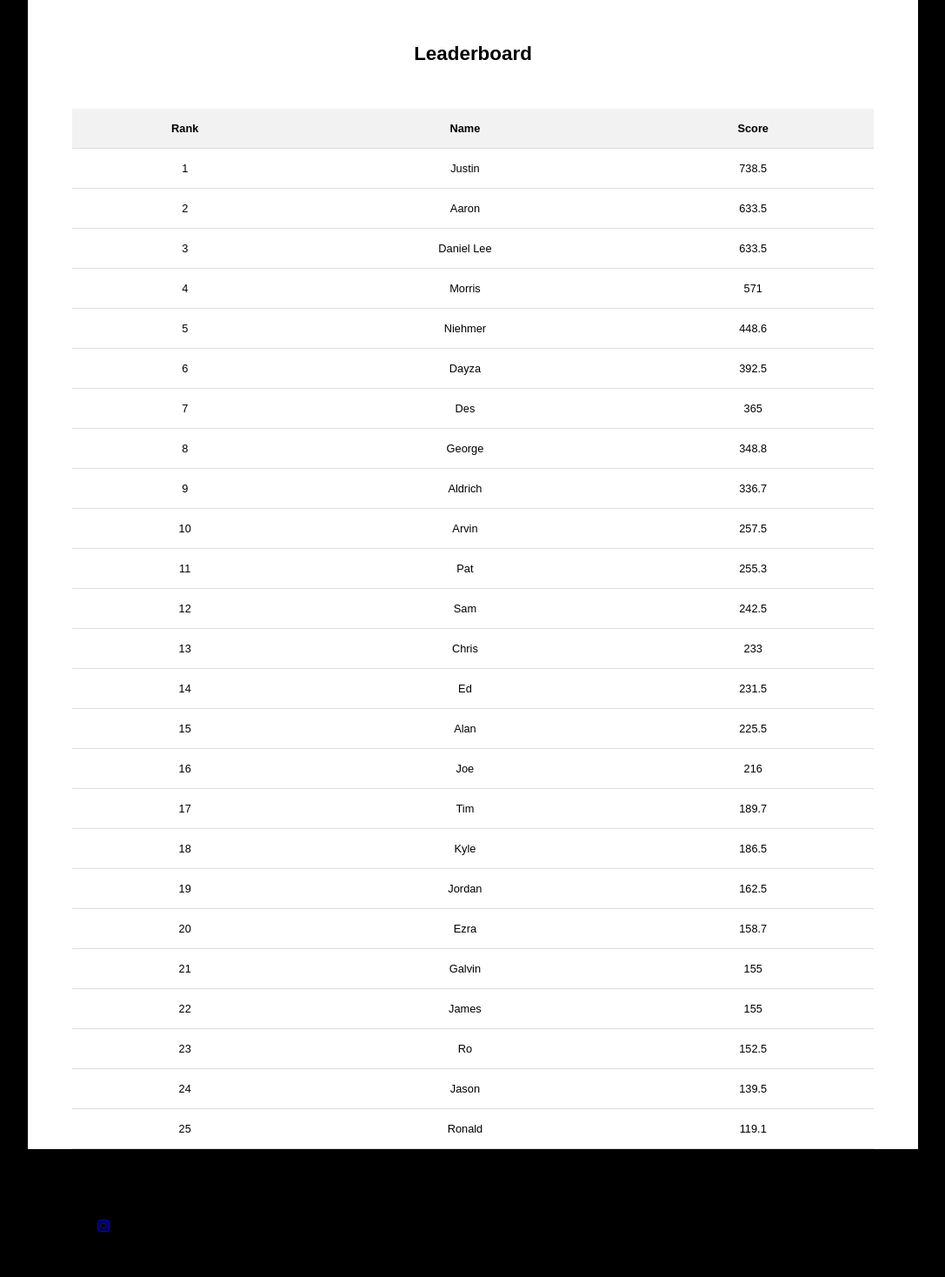
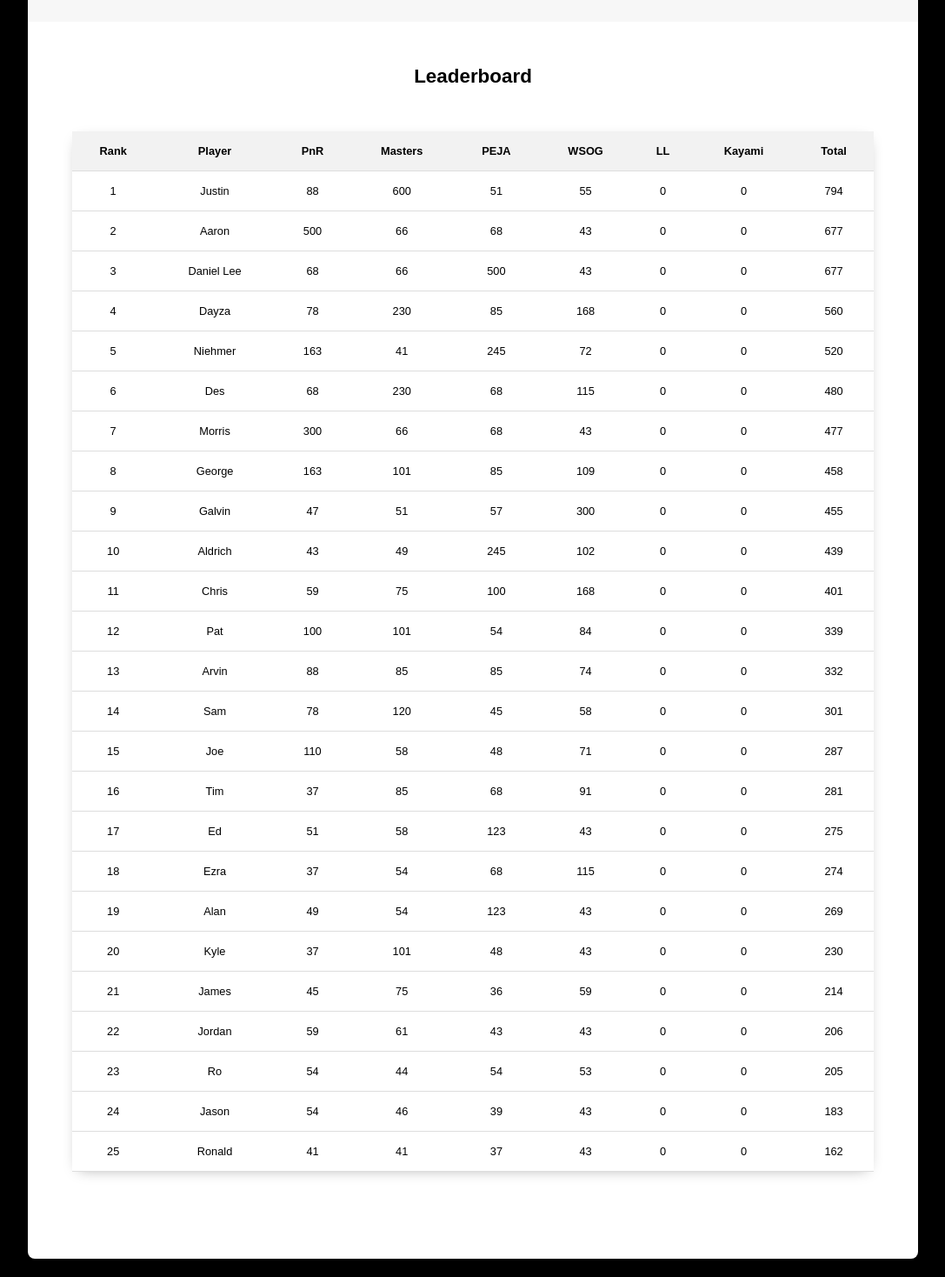
Before and after one commit to RoeenAngelo/vue-bga, a Vue app: page / in a window 1280 px wide. Shown: the part 602-2070 px from the top of the page at 87% size, without its empty margins (96-1183 px from the left). Built offline with nearby package versions, Linux system fonts and the light colour scheme.

Commit message:
Add events, scores, and filters

```diff
--- a/src/App.vue
+++ b/src/App.vue
@@ -8,7 +8,7 @@ import Footer from './components/Footer.vue';
 
 <template>
     <div id="wrapper">
-      <Header />
+      <Header class="header"/>
       <MobileNavbar />
       <RouterView />
       <Footer />
@@ -41,6 +41,11 @@ import Footer from './components/Footer.vue';
 }
 
 
+#header-container {
+  margin-bottom: 30px;
+}
+
+
 
 
 
--- a/src/components/Footer.vue
+++ b/src/components/Footer.vue
@@ -43,7 +43,7 @@
 
     > * {
         width: calc(50% - 2em);
-        margin-left: 2em;
+        // margin-left: 2em;
     }
 
     .copyright {
@@ -51,21 +51,24 @@
         margin: 2.5em 0 2em 0;
         font-size: 0.8em;
         text-align: center;
+        color: white;
     }
 }
 
-.icons, i {
+     i {
 		cursor: default;
 		list-style: none;
 		padding-left: 0;
+        color: white;
+        font-size: 25px;
 	}
 
-		ul.icons li {
-			display: inline-block;
-			padding: 0 0.65em 0 0;
-		}
+		// ul.icons li {
+		// 	display: inline-block;
+		// 	padding: 0 0.65em 0 0;
+		// }
 
-			ul.icons li:last-child {
-				padding-right: 0 !important;
-			}
+			// ul.icons li:last-child {
+			// 	padding-right: 0 !important;
+			// }
 </style>
--- a/src/components/Header.vue
+++ b/src/components/Header.vue
@@ -4,7 +4,7 @@
 
 
 <template>
-	<header class="alt">
+	<header id="header-container">
 		<img src="@/assets/BGA-logo.jpg" alt="" />
 		<!-- <span class="logo"><img src="@/assets/BGA-logo.jpg" alt="" /></span>    -->
 	</header>
--- a/src/components/Leaderboard.vue
+++ b/src/components/Leaderboard.vue
@@ -1,34 +1,34 @@
 
 <script setup>
     const leaderboard =  [
-          { id: 1, name: 'Justin', score: 738.5 },
-          { id: 2, name: 'Aaron', score: 633.5 },
-          { id: 3, name: 'Daniel Lee', score: 633.5 },
-          { id: 4, name: 'Morris', score: 571.0 },
-          { id: 5, name: 'Niehmer', score: 448.6 },
-          { id: 6, name: 'Dayza', score: 392.5 },
-          { id: 7, name: 'Des', score: 365.0 },
-          { id: 8, name: 'George', score: 348.8 },
-          { id: 9, name: 'Aldrich', score: 336.7 },
-          { id: 10, name: 'Arvin', score: 257.5 },
-          { id: 11, name: 'Pat', score: 255.3 },
-          { id: 12, name: 'Sam', score: 242.5 },
-          { id: 13, name: 'Chris', score: 233.0 },
-          { id: 14, name: 'Ed', score: 231.5 },
-          { id: 15, name: 'Alan', score: 225.5 },
-          { id: 16, name: 'Joe', score: 216.0 },
-          { id: 17, name: 'Tim', score: 189.7 },
-          { id: 18, name: 'Kyle', score: 186.5 },
-          { id: 19, name: 'Jordan', score: 162.5 },
-          { id: 20, name: 'Ezra', score: 158.7 },
-          { id: 21, name: 'Galvin', score: 155.0 },
-          { id: 22, name: 'James', score: 155.0 },
-          { id: 23, name: 'Jason', score: 139.5 },
-          { id: 24, name: 'Ronald', score: 119.1 },
-          { id: 25, name: 'Ro', score: 152.5 },
+          { id: 1, name: 'Justin', score1: 87.5, score2: 600, score3: 51, score4: 55, score5:0, score6: 0, get total() { return this.score1 + this.score2 + this.score3 + this.score4 + this.score5 + this.score6} },
+          { id: 2, name: 'Aaron', score1: 500, score2: 66, score3: 67.5, score4: 43.056, score5:0, score6: 0, get total() { return this.score1 + this.score2 + this.score3 + this.score4 + this.score5 + this.score6} },
+          { id: 3, name: 'Daniel Lee', score1: 67.5, score2: 66, score3: 500, score4: 43.056, score5:0, score6: 0, get total() { return this.score1 + this.score2 + this.score3 + this.score4 + this.score5 + this.score6} },
+          { id: 4, name: 'Morris', score1: 300, score2: 66, score3: 67.5, score4: 43.056, score5:0, score6: 0, get total() { return this.score1 + this.score2 + this.score3 + this.score4 + this.score5 + this.score6} },
+          { id: 5, name: 'Niehmer', score1: 162.5, score2: 41.078, score3: 245, score4: 71.667, score5:0, score6: 0,get total() { return this.score1 + this.score2 + this.score3 + this.score4 + this.score5 + this.score6} },
+          { id: 6, name: 'Dayza', score1: 77.5, score2: 230	, score3: 85, score4: 167.5, score5:0, score6: 0,get total() { return this.score1 + this.score2 + this.score3 + this.score4 + this.score5 + this.score6} },
+          { id: 7, name: 'Des', score1: 67.5, score2: 230, score3: 67.5, score4: 115, score5:0, score6: 0, get total() { return this.score1 + this.score2 + this.score3 + this.score4 + this.score5 + this.score6} },
+          { id: 8, name: 'George', score1: 162.5, score2: 101.333, score3: 85, score4: 109.167, score5:0, score6: 0, get total() { return this.score1 + this.score2 + this.score3 + this.score4 + this.score5 + this.score6} },
+          { id: 9, name: 'Aldrich', score1: 43, score2: 48.733, score3: 245, score4: 101.945, score5:0, score6: 0, get total() { return this.score1 + this.score2 + this.score3 + this.score4 + this.score5 + this.score6} },
+          { id: 10, name: 'Arvin', score1: 87.5, score2: 85, score3: 85, score4: 74.167, score5:0, score6: 0, get total() { return this.score1 + this.score2 + this.score3 + this.score4 + this.score5 + this.score6} },
+          { id: 11, name: 'Pat', score1: 100, score2: 101.333, score3: 54, score4: 83.611, score5:0, score6: 0, get total() { return this.score1 + this.score2 + this.score3 + this.score4 + this.score5 + this.score6} },
+          { id: 12, name: 'Sam', score1: 77.5, score2: 120, score3: 45, score4: 58, score5:0, score6: 0, get total() { return this.score1 + this.score2 + this.score3 + this.score4 + this.score5 + this.score6} },
+          { id: 13, name: 'Chris', score1: 58.5, score2: 74.5, score3: 100, score4: 167.5, score5:0, score6: 0, get total() { return this.score1 + this.score2 + this.score3 + this.score4 + this.score5 + this.score6} },
+          { id: 14, name: 'Ed', score1: 51, score2: 58, score3: 122.5, score4: 43.056, score5:0, score6: 0, get total() { return this.score1 + this.score2 + this.score3 + this.score4 + this.score5 + this.score6} },
+          { id: 15, name: 'Alan', score1: 49, score2: 54, score3: 122.5, score4: 43.056, score5:0, score6: 0, get total() { return this.score1 + this.score2 + this.score3 + this.score4 + this.score5 + this.score6} },
+          { id: 16, name: 'Joe', score1: 110, score2: 58, score3: 48, score4: 70.833, score5:0, score6: 0, get total() { return this.score1 + this.score2 + this.score3 + this.score4 + this.score5 + this.score6} },
+          { id: 17, name: 'Tim', score1: 37.167, score2: 85, score3: 67.5, score4: 91.111, score5:0, score6: 0, get total() { return this.score1 + this.score2 + this.score3 + this.score4 + this.score5 + this.score6} },
+          { id: 18, name: 'Kyle', score1: 37.167, score2: 101.333, score3: 48, score4: 43.056, score5:0, score6: 0, get total() { return this.score1 + this.score2 + this.score3 + this.score4 + this.score5 + this.score6} },
+          { id: 19, name: 'Jordan', score1: 58.5, score2: 61, score3: 43, score4: 43.056, score5:0, score6: 0,get total() { return this.score1 + this.score2 + this.score3 + this.score4 + this.score5 + this.score6}  },
+          { id: 20, name: 'Ezra', score1: 37.167, score2: 54, score3: 67.5, score4: 115, score5:0, score6: 0, get total() { return this.score1 + this.score2 + this.score3 + this.score4 + this.score5 + this.score6} },
+          { id: 21, name: 'Galvin', score1: 47, score2: 51, score3: 57, score4: 300, score5:0, score6: 0,get total() { return this.score1 + this.score2 + this.score3 + this.score4 + this.score5 + this.score6} },
+          { id: 22, name: 'James', score1: 45, score2: 74.5, score3: 35.5, score4: 59, score5:0, score6: 0, get total() { return this.score1 + this.score2 + this.score3 + this.score4 + this.score5 + this.score6} },
+          { id: 23, name: 'Jason', score1: 54, score2: 46.467, score3: 39, score4: 43.056, score5:0, score6: 0, get total() { return this.score1 + this.score2 + this.score3 + this.score4 + this.score5 + this.score6} },
+          { id: 24, name: 'Ronald', score1: 41, score2: 41.078, score3: 37, score4:43.056, score5:0, score6: 0, get total() { return this.score1 + this.score2 + this.score3 + this.score4 + this.score5 + this.score6} },
+          { id: 25, name: 'Ro', score1: 54, score2: 44.2, score3: 54, score4: 53, score5:0, score6: 0, get total() { return this.score1 + this.score2 + this.score3 + this.score4 + this.score5 + this.score6} },
         ]
 
-    const sortedLeaderboard = leaderboard.sort((a,b) => b.score - a.score)
+    const sortedLeaderboard = leaderboard.sort((a,b) => b.total - a.total)
 </script>
 <template>
     <div class="leaderboard">
@@ -37,17 +37,29 @@
         <table>
             <thead>
             <tr>
-                <th>Rank</th>
-                <th>Name</th>
-                <th>Score</th>
+              <th>Rank</th>
+              <th>Player</th>
+              <th>PnR</th>
+              <th>Masters</th>
+              <th>PEJA</th>
+              <th>WSOG</th>
+              <th>LL</th>
+              <th>Kayami</th>
+              <th>Total</th>
             </tr>
             </thead>
             <tbody>
-            <tr v-for="(player, index) in sortedLeaderboard" :key="player.id">
+              <tr v-for="(player, index) in sortedLeaderboard" :key="player.id">
                 <td>{{ index + 1 }}</td>
                 <td>{{ player.name }}</td>
-                <td>{{ player.score }}</td>
-            </tr>
+                <td>{{ filters.formatScore(player.score1) }}</td>
+                <td>{{ filters.formatScore(player.score2)}}</td>
+                <td>{{ filters.formatScore(player.score3) }}</td>
+                <td>{{ filters.formatScore(player.score4) }}</td>
+                <td>{{ filters.formatScore(player.score5) }}</td>
+                <td>{{ filters.formatScore(player.score6) }}</td>
+                <td>{{ filters.formatScore(player.total) }}</td>
+              </tr>
             </tbody>
         </table>
     	</div>
@@ -65,14 +77,16 @@
 		flex-direction: column;
 		justify-content: center;
 		align-items: center;
-	  box-shadow: 0 4px 16px -8px rgba(0, 0, 0, 0.4);
-
+    border-radius: 0 0 8px 8px;
+    padding-bottom: 100px;
   }
 
   table {
     width: 100%;
     border-collapse: collapse;
+    box-shadow: 0 4px 16px -8px rgba(0, 0, 0, 0.4);
   }
+
 
   th,
   td {
@@ -80,6 +94,7 @@
     text-align: center;
     border-bottom: 1px solid #ddd;
     font-size: .8em;
+
   }
 
   th {
@@ -94,5 +109,7 @@
 
 	.leaderboard-container {
 		width: 90%;
+    border-radius: 8px 8px 8px 8px;
+
 	}
   </style>
--- a/src/components/MobileNavbar.vue
+++ b/src/components/MobileNavbar.vue
@@ -85,13 +85,13 @@ header {
   border-radius: 8px 8px 0 0;
 
   nav {
-    position: relative;
     display: flex;
     flex-direction: row;
     padding: 12px 0;
     transition: .5s ease all;
     width: 100%;
     margin: 0 auto;
+    height: 70px;
     @media (min-width: 1140px) {
       max-width: 1140px;
     }
@@ -151,16 +151,19 @@ header {
     .dropdown-nav {
       display: flex;
       flex-direction: column;
-      position: fixed;
+      position: absolute;
       width: 100%;
-      max-width: 250px;
-      height: 40%;
-      background-color: #fff;
-      top: 0;
-      left: 0;
+      max-width: 400px;
+      height: 50%;
+      top: 70px;
+      left: -30px;
+      background-color: rgb(228, 181, 181);
+
 
       li {
         margin-left: 0;
+        background-color: rgb(228, 181, 181);
+
         .link {
           color: #000 ;
         }
@@ -172,12 +175,14 @@ header {
     }
     .mobile-nav-enter-from,
     .mobile-nav-leave-to {
-      transform: translateX(-250px);
+      transform: translateX(-400px);
     }
 
     .mobile-nav-enter-to {
       transform: translateX(0);
     }
+
+
   }
 }
 
--- a/src/main.js
+++ b/src/main.js
@@ -9,3 +9,13 @@ const app = createApp(App)
 app.use(router)
 
 app.mount('#app')
+
+
+/*
+  Intl API formatting
+*/
+app.config.globalProperties.filters = {
+  formatScore(value) {
+    return value.toFixed(0)
+    }
+  }
--- a/src/views/ResultsView.vue
+++ b/src/views/ResultsView.vue
@@ -0,0 +1,13 @@
+<template>
+  <div>
+
+  </div>
+</template>
+
+<script setup>
+
+</script>
+
+<style lang="scss" scoped>
+
+</style>
--- a/src/views/ScheduleView.vue
+++ b/src/views/ScheduleView.vue
@@ -5,9 +5,7 @@ import Schedule from '../components/Schedule.vue';
 </script>
 
 <template>
-    <div class="schedule">
         <Schedule />
-    </div>
 </template>
 
 
```
Also changed, not shown: src/components/Schedule.vue (+36 -53 lines).
